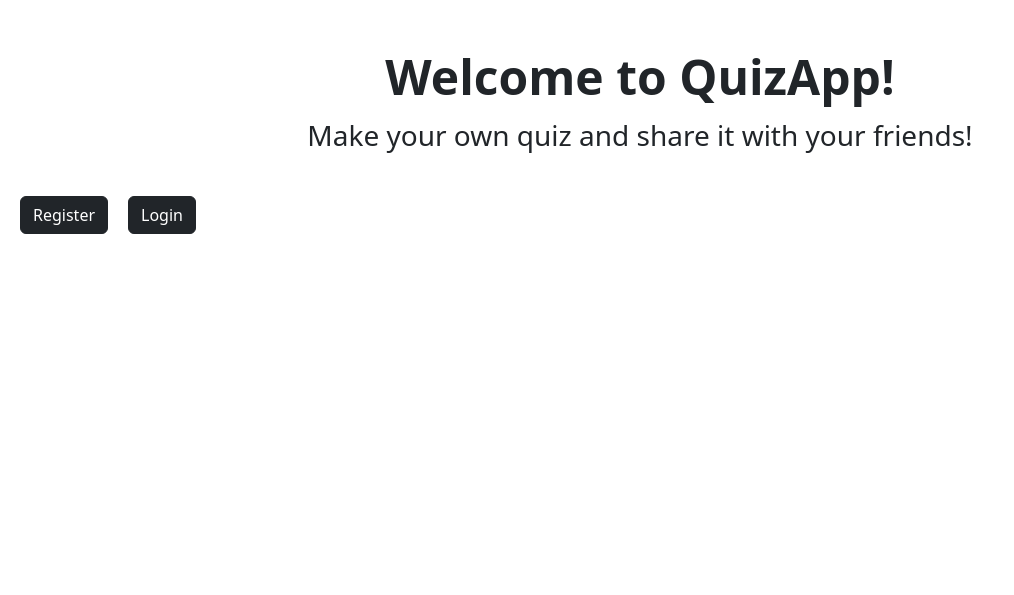
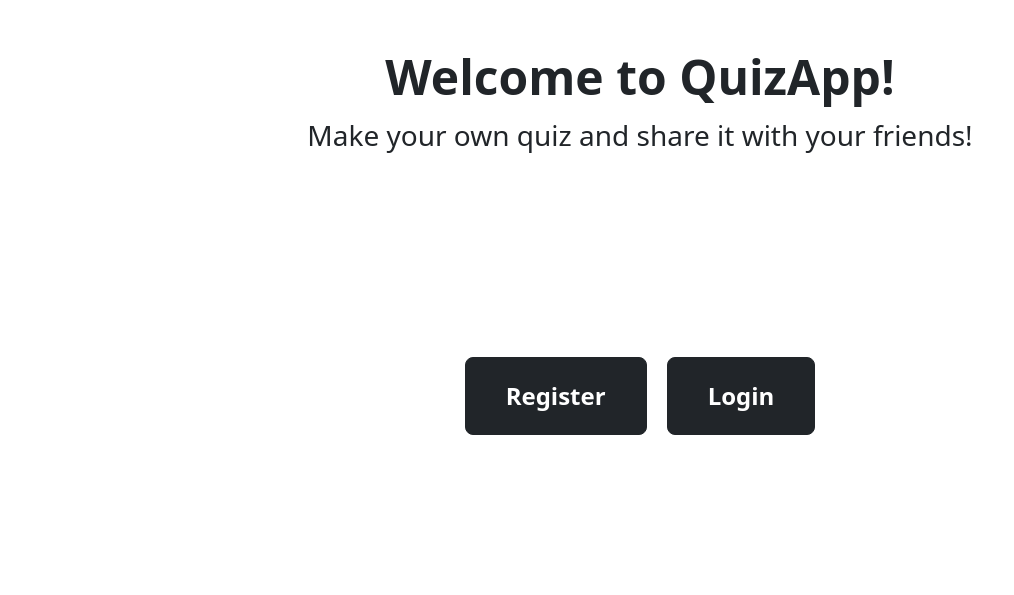
Before and after one commit to IuliaSapungiu/QuizApp, a Django app: page / in a window 1280 px wide. Shown: the part 56-651 px from the top of the page, without its empty margins (0-1014 px from the left). Run offline with Django 5.2, Linux system fonts and the light colour scheme.

Commit message:
Editare butoane.

```diff
--- a/QuizProject/quiz_app/templates/quiz_app/buttons.html
+++ b/QuizProject/quiz_app/templates/quiz_app/buttons.html
@@ -1,12 +1,32 @@
 <div class="container text-center pb-4">
-
     <h1 class="display-5 fw-bold mt-5"> Welcome to QuizApp! </h1>
     <p class="fs-3"> Make your own quiz and share it with your friends! </p>
+</div>
 
-</div>
-<div class="buttons">
-    <div style="display: flex; align-items: center; padding: 0px 0; background-color: rgb(255, 255, 255);">
-    <a href="{% url 'register' %}" class="btn btn-dark" style="margin-left: 20px;" >Register</a>
-    <a href="{% url 'login' %}" class="btn btn-dark" style="margin-left: 20px;" >Login</a>
+<div class="buttons-container">
+    <div class="buttons">
+        <a href="{% url 'register' %}" class="btn btn-dark btn-lg custom-btn">Register</a>
+        <a href="{% url 'login' %}" class="btn btn-dark btn-lg custom-btn">Login</a>
     </div>
 </div>
+
+<style>
+    .buttons-container {
+        display: flex;
+        justify-content: center;
+        align-items: center;
+        height: 50vh; /* Adjust this value as needed */
+    }
+    .buttons {
+        display: flex;
+        justify-content: center;
+    }
+    .btn {
+        margin: 0 10px;
+    }
+    .custom-btn {
+    padding: 20px 40px;
+    font-size: 1.5rem;
+    font-weight: bold;
+}
+</style>
```
